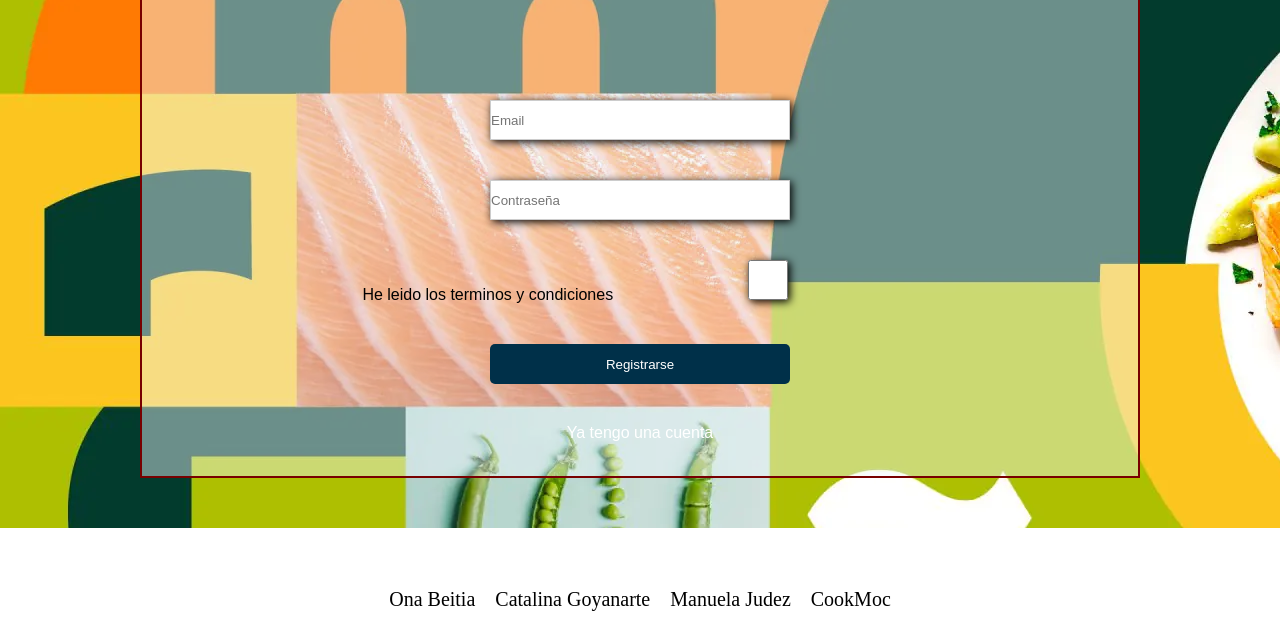
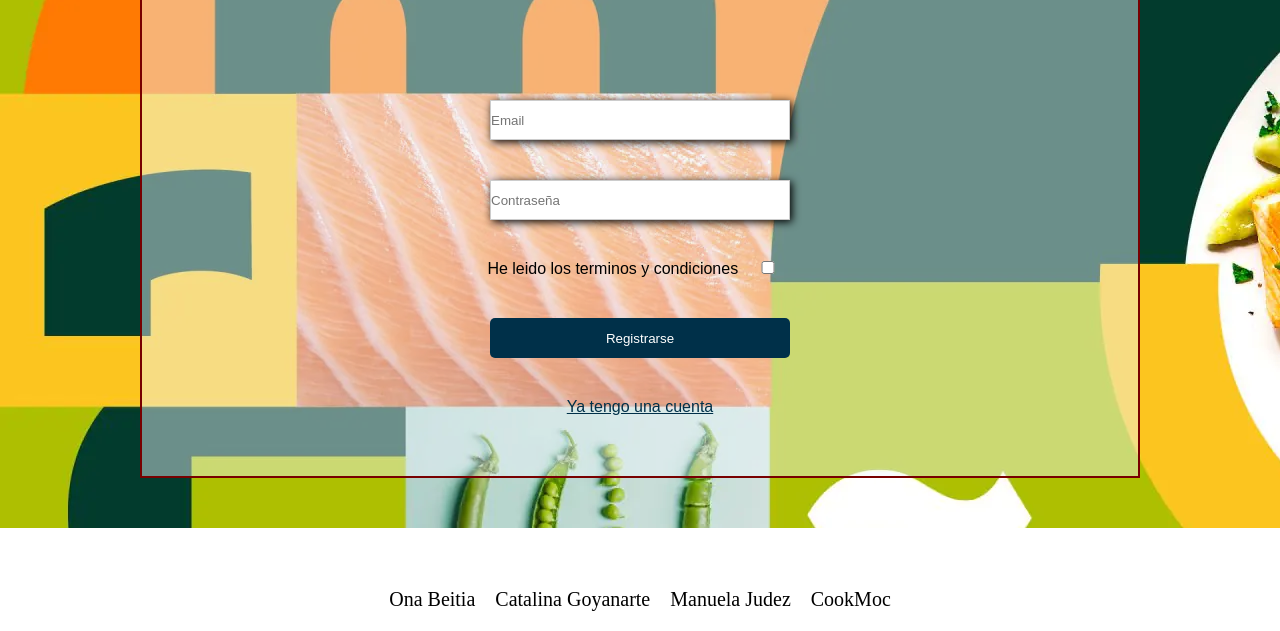
Before and after one commit to manuelajudez/grupo3_prog1_com1, a plain HTML site: page register.html in a window 1280 px wide. Shown: the part 260-891 px from the top of the page. Drawn offline with nearby package versions, Linux system fonts and the light colour scheme.

Commit message:
realizo cambios en el css de register

```diff
--- a/css/styles.css
+++ b/css/styles.css
@@ -208,3 +208,12 @@ a{
     margin-left: 150px ;
    }
 }
+
+.input_registro_boton{
+    width: 50px;
+}
+
+.ya_registrado{
+    color: #003049;
+    text-decoration: underline;
+}
--- a/register.html
+++ b/register.html
@@ -49,7 +49,7 @@
             </div>
             <div class="div_registro">
                 <label for="botones">He leido los terminos y condiciones</label>
-                <input type="checkbox" class="input_registro" name="botones" value="enviar">
+                <input type="checkbox" class="input_registro_boton" name="botones" value="enviar">
                 <span class="feedback_tyc"></span>
             </div>
             <div class="div_registro">
@@ -57,7 +57,7 @@
                 <span class="feedback_reg"></span>
             </div>
             <div class="div_registro">
-                <a href="./login.html">Ya tengo una cuenta</a>
+                <a href="./login.html" class="ya_registrado">Ya tengo una cuenta</a>
             </div>
             </section>
             </form>
```
